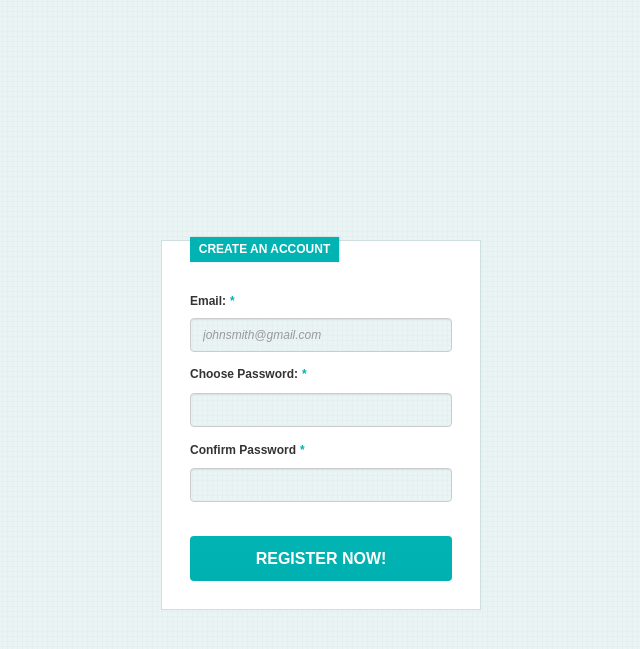
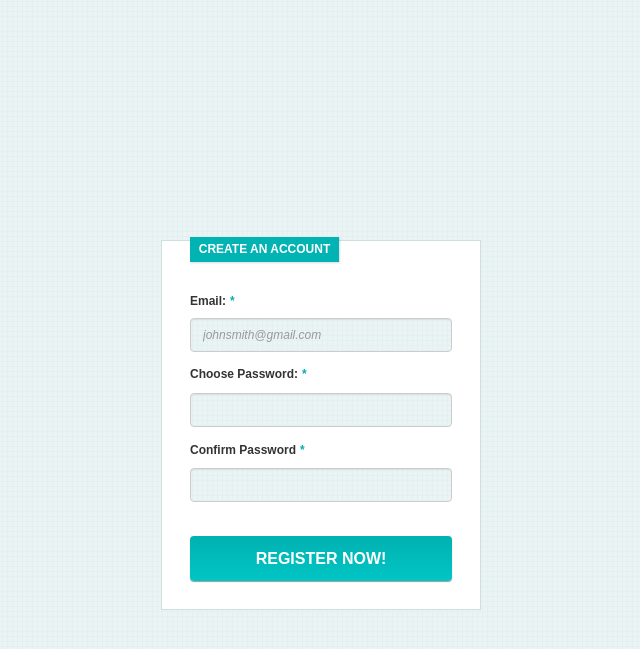
Before and after one commit to hanMaster/hanMaster.github.io, a PHP site: page / in a window 1280 px wide. Shown: the top 649 px of the page, without its empty margins (319-959 px from the left). Run offline with PHP 8.4, Linux system fonts and the light colour scheme.

Commit message:
lesson 13 fix

```diff
--- a/GloAcademy/lesson_13/css/main.css
+++ b/GloAcademy/lesson_13/css/main.css
@@ -29,11 +29,11 @@ body {
   height: 25px;
   line-height: 25px;
   margin-top: -56px;
-  -webkit-box-shadow: 1px 0 2px 0 rgba(0, 0, 0, 0.15);
-          box-shadow: 1px 0 2px 0 rgba(0, 0, 0, 0.15);
+  -webkit-box-shadow: 1px 1px 2px rgba(0, 0, 0, 0.15);
+          box-shadow: 1px 1px 2px rgba(0, 0, 0, 0.15);
 }
 .main_form span {
-  color: #01b3b3;
+  color: #01b1b1;
   margin-left: 4px;
 }
 .main_form label {
@@ -46,13 +46,15 @@ body {
 }
 .main_form .my_btn {
   text-transform: uppercase;
-  background: -webkit-gradient(linear, left top, left bottom, from(0), color-stop(#01b1b1), to(#01b3b3));
-  background: linear-gradient(0, #01b1b1, #01b3b3);
+  background: -webkit-gradient(linear, left top, left bottom, from(0), color-stop(#01c5c5), to(#01b1b1));
+  background: linear-gradient(0, #01c5c5, #01b1b1);
   border: none;
   height: 45px;
   margin-top: 34px;
   font-weight: 900;
   font-size: 16px;
+  -webkit-box-shadow: 0 1px 1px rgba(0, 0, 0, 0.4);
+          box-shadow: 0 1px 1px rgba(0, 0, 0, 0.4);
 }
 #Email {
   margin-top: 3px;
--- a/GloAcademy/lesson_13/less/main.less
+++ b/GloAcademy/lesson_13/less/main.less
@@ -1,6 +1,7 @@
-@main_color: #01b3b3;
-@dark_color: #01b1b1;
+@main_color: #01b1b1;
+@dark_color: #01c5c5;
 @border: #cfdede;
+@account: #01b3b3;
 
 
 body {
@@ -28,7 +29,7 @@ body {
 	.account {
 		font-weight: 900;
 		position: absolute;
-		background-color: @main_color;
+		background-color: @account;
 		display: inline-block;
 		color: #fff;
 		text-transform: uppercase;
@@ -37,7 +38,7 @@ body {
 		height: 25px;
 		line-height: 25px;
 		margin-top: -56px;
-		box-shadow: 1px 0 2px 0 rgba(0, 0, 0, 0.15);
+		box-shadow: 1px 1px 2px rgba(0, 0, 0, 0.15);
 	}
 
 
@@ -63,6 +64,7 @@ body {
 		margin-top: 34px;
 		font-weight: 900;
 		font-size: 16px;
+		box-shadow: 0 1px 1px rgba(0, 0, 0, 0.4);
 	}
 }
 
```
